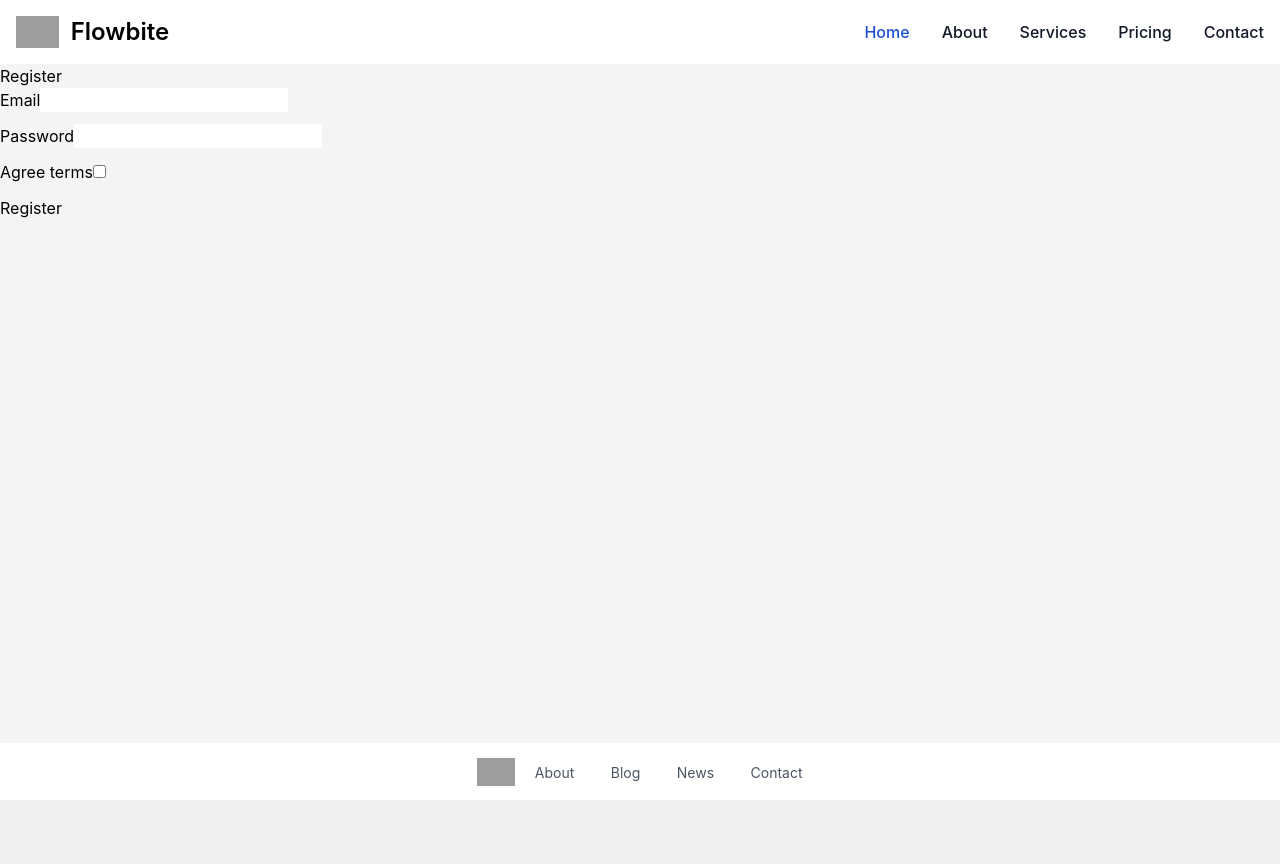
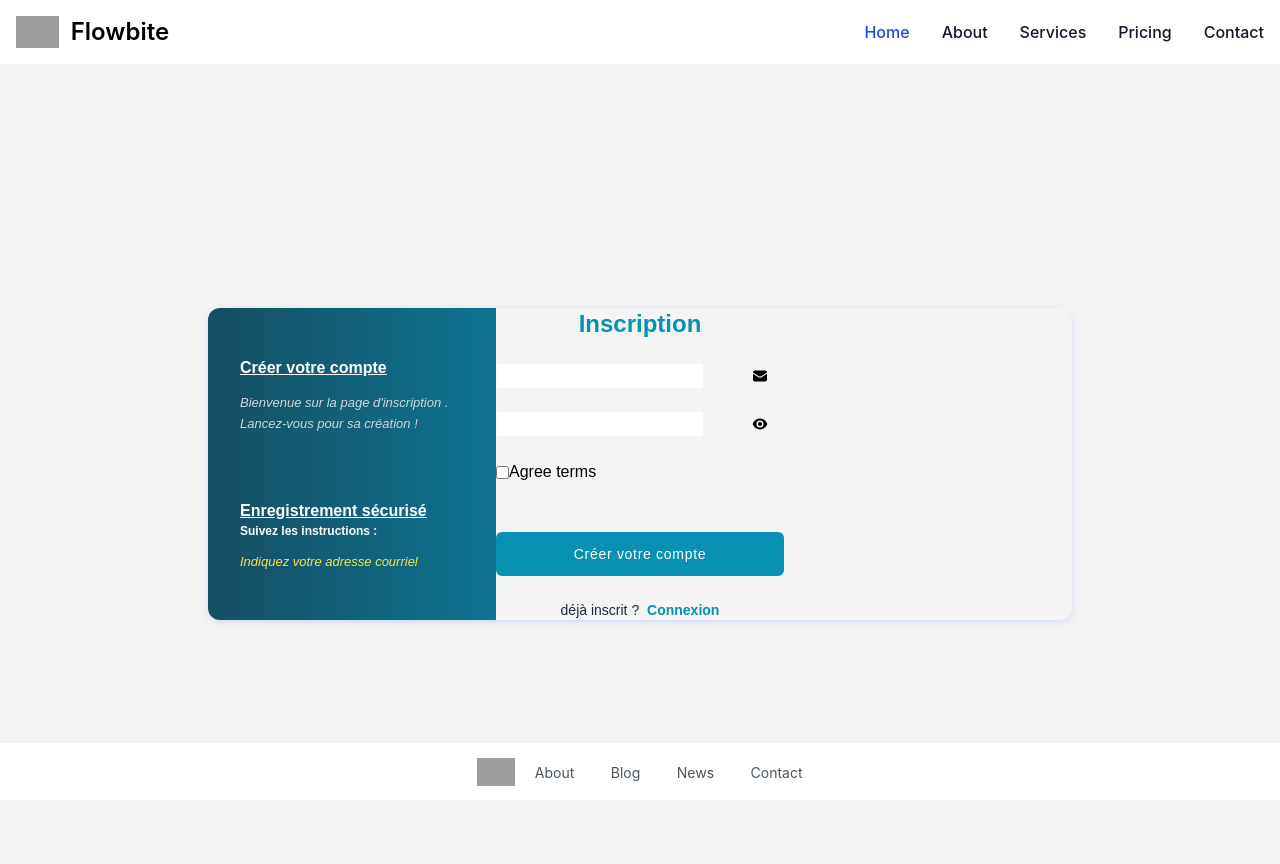
Before and after one commit to Thierry-75/dailynews, a Symfony app: template templates/registration/register.html.twig in a window 1280 px wide. Before the commit the page ends 800 px from the top, so only its background shows below. Run offline with Twig, Linux system fonts and the light colour scheme; the template is opened without the code that fills it, so the values that code supplies are empty; form fields are guessed from the names that the template uses; style sheets or scripts are compiled from the project's sources; some libraries are stand-ins or nearby versions; grey boxes are pictures that could not be loaded.

Commit message:
create page registration

```diff
--- a/templates/registration/register.html.twig
+++ b/templates/registration/register.html.twig
@@ -1,19 +1,87 @@
 {% extends 'base.html.twig' %}
 
-{% block title %}Register{% endblock %}
+{% block title %}Inscription
+{% endblock %}
 
 {% block body %}
-    <h1>Register</h1>
+	<div class="font-[sans-serif] bg-zinc-100 max-w-4xl flex items-center mx-auto md:h-screen p-4">
 
-    {{ form_errors(registrationForm) }}
+		<div class="grid md:grid-cols-3 items-center shadow-[0_2px_10px_-3px_rgba(6,81,237,0.3)] rounded-xl overflow-hidden">
+			<div class="max-md:order-1 flex flex-col justify-center space-y-16 max-md:mt-16 min-h-full bg-gradient-to-r from-cyan-900 to-cyan-700 lg:px-8 px-4 py-4">
+				<div>
+					<h4 class="text-white underline text-md font-semibold">Créer votre compte</h4>
+					<p class="text-[13px] italic text-gray-300 mt-3 leading-relaxed">Bienvenue sur la page d'inscription . Lancez-vous pour sa création !</p>
+				</div>
+				<div>
+					<h6 class="text-white underline text-md font-semibold">Enregistrement sécurisé</h6>
+                    <h6 class="text-white text-xs font-semibold">Suivez les instructions :</h6>
+					<p id="message" class="text-[13px] italic text-yellow-300 mt-3 leading-relaxed">Indiquez votre adresse courriel</p>
+				</div>
+			</div>
+			{{
+          form_start(registrationForm, {
+            attr: {
+              novalidate: "novalidate",
+              class: "bg-white md:col-span-2 w-full py-6 px-6 sm:px-16",
+              id: "registration_form"
+            }
+          })
+        }}
+			<!--<form class="bg-white md:col-span-2 w-full py-6 px-6 sm:px-16">-->
+			<div class="mb-6">
+				<h3 class=" text-2xl font-bold text-center text-cyan-600">Inscription</h3>
+			</div>
 
-    {{ form_start(registrationForm) }}
-        {{ form_row(registrationForm.email) }}
-        {{ form_row(registrationForm.plainPassword, {
-            label: 'Password'
-        }) }}
-        {{ form_row(registrationForm.agreeTerms) }}
+			<div class="space-y-6">
+				<div>
+					<div class="relative flex items-center">
+						{{ form_widget(registrationForm.email) }}
+						<div class="text-sm text-red-700">
+							{{ form_errors(registrationForm.email) }}
+							<small id="emailSmall"></small>
+						</div>
+						<svg xmlns="http://www.w3.org/2000/svg" viewbox="0 0 24 24" fill="currentColor" class="w-4 h-4 absolute right-4 cursor-pointer">
+							<path d="M1.5 8.67v8.58a3 3 0 0 0 3 3h15a3 3 0 0 0 3-3V8.67l-8.928 5.493a3 3 0 0 1-3.144 0L1.5 8.67Z"/>
+							<path d="M22.5 6.908V6.75a3 3 0 0 0-3-3h-15a3 3 0 0 0-3 3v.158l9.714 5.978a1.5 1.5 0 0 0 1.572 0L22.5 6.908Z"/>
+						</svg>
 
-        <button type="submit" class="btn">Register</button>
-    {{ form_end(registrationForm) }}
+					</div>
+				</div>
+
+
+				<div>
+					<div class="relative flex items-center">
+						{{ form_widget(registrationForm.plainPassword) }}
+						<div class="text-sm text-red-700">
+							{{ form_errors(registrationForm.plainPassword) }}
+							<small id="passwordSmall"></small>
+						</div>
+						<svg xmlns="http://www.w3.org/2000/svg" viewbox="0 0 24 24" fill="currentColor" class="w-4 h-4 absolute right-4 cursor-pointer">
+							<path d="M12 15a3 3 0 1 0 0-6 3 3 0 0 0 0 6Z"/>
+							<path fill-rule="evenodd" d="M1.323 11.447C2.811 6.976 7.028 3.75 12.001 3.75c4.97 0 9.185 3.223 10.675 7.69.12.362.12.752 0 1.113-1.487 4.471-5.705 7.697-10.677 7.697-4.97 0-9.186-3.223-10.675-7.69a1.762 1.762 0 0 1 0-1.113ZM17.25 12a5.25 5.25 0 1 1-10.5 0 5.25 5.25 0 0 1 10.5 0Z" clip-rule="evenodd"/>
+						</svg>
+
+					</div>
+				</div>
+
+
+				<div class="flex items-center">
+                    {{ form_widget(registrationForm.agreeTerms) }}
+                    {{ form_label(registrationForm.agreeTerms) }}
+                    {{ form_errors(registrationForm.agreeTerms) }}
+				</div>
+			</div>
+
+			<div class="!mt-12">
+				<button type="button" class="w-full py-3 px-4 tracking-wider text-sm rounded-md text-white bg-cyan-600 hover:bg-cyan-800 focus:outline-none">
+					Créer votre compte
+				</button>
+			</div>
+			<p class="text-gray-800 text-sm mt-6 text-center">d&eacute;jà inscrit ?
+				<a href="{{ path('app_login') }}" class="text-cyan-600 font-semibold hover:underline ml-1">Connexion</a>
+			</p>
+			{{ form_end(registrationForm) }}
+			<!--</form>-->
+		</div>
+	</div>
 {% endblock %}
```
Also changed, not shown: src/Form/RegistrationFormType.php (+57 -22 lines).
